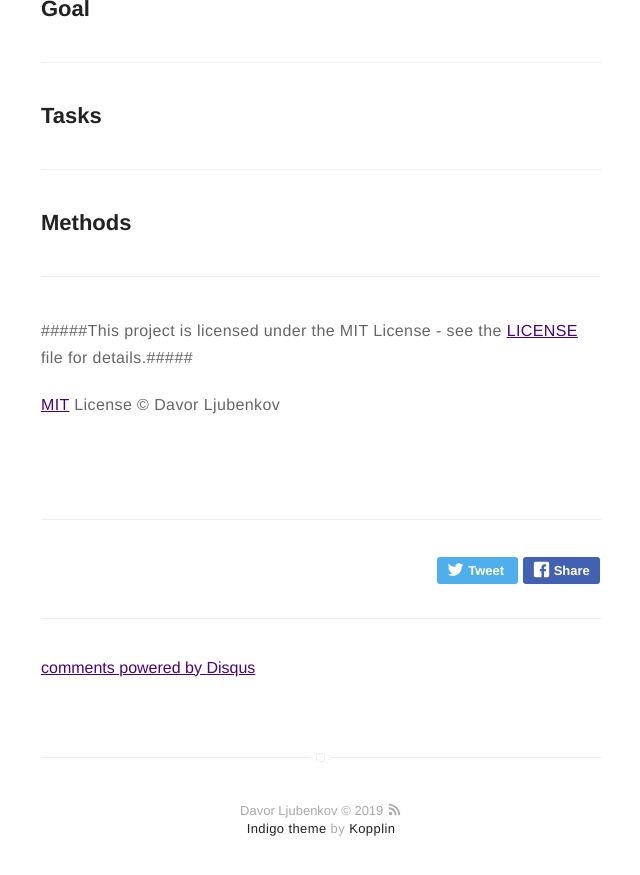
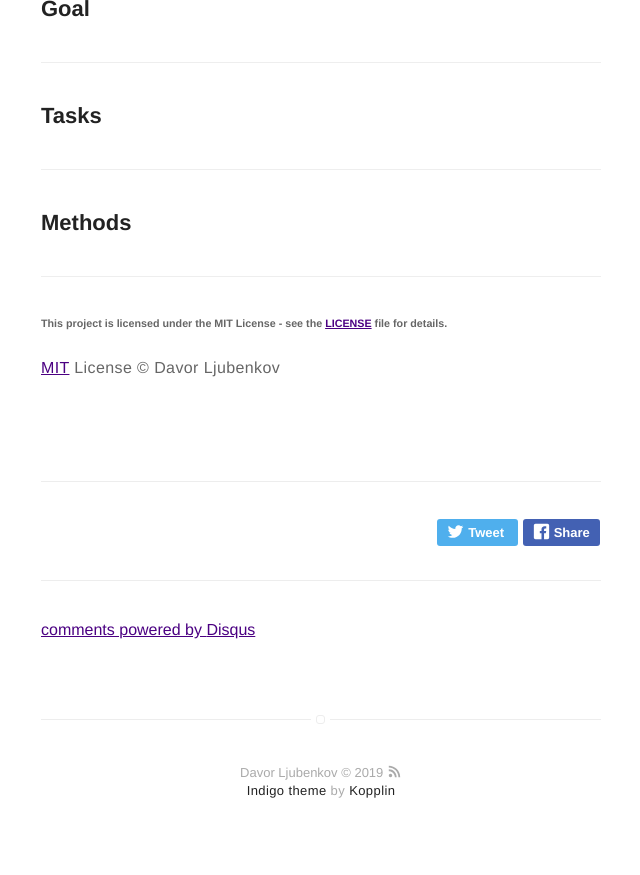
Before and after one commit to dljubenk/dljubenk.github.io, a Jekyll site: the page built from _posts/2019-02-01-project-description.markdown, in a window 1280 px wide and 900 px high, scrolled down 1551 px. Shown: the top 875 px of the window, without its empty margins (319-959 px from the left). Built offline with Jekyll 4.4.1, drawn with Linux system fonts in a browser that asks for light colours; comment, search, counter and statistics services are not loaded.

```diff
--- a/_posts/2019-02-01-project-description.markdown
+++ b/_posts/2019-02-01-project-description.markdown
@@ -61,8 +61,7 @@ Director of the Lab is [Carlo Ratti](https://en.wikipedia.org/wiki/Carlo_Ratti),
 
 ---
 
-#####This project is licensed under the MIT License - see the [LICENSE](https://opensource.org/licenses/MIT) file for details.#####
-
+###### This project is licensed under the MIT License - see the [LICENSE](https://opensource.org/licenses/MIT) file for details.
 [MIT](https://mit-license.org/) License © Davor Ljubenkov
 
 [1]: /assets/images/lab.jpg
```
